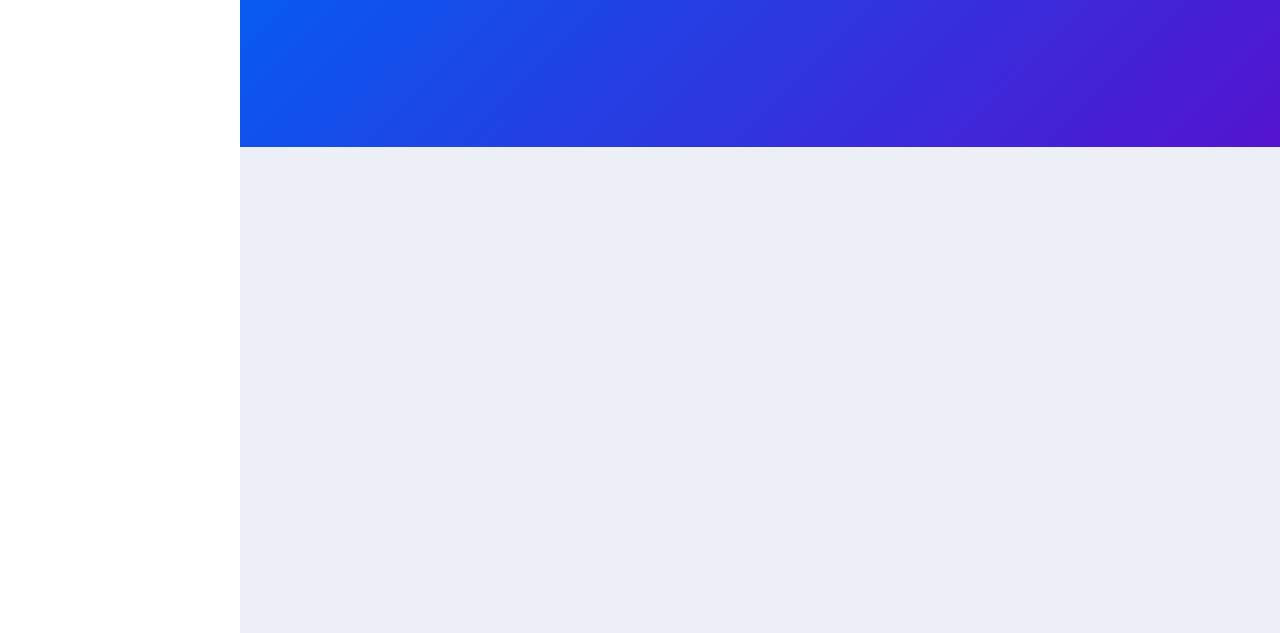
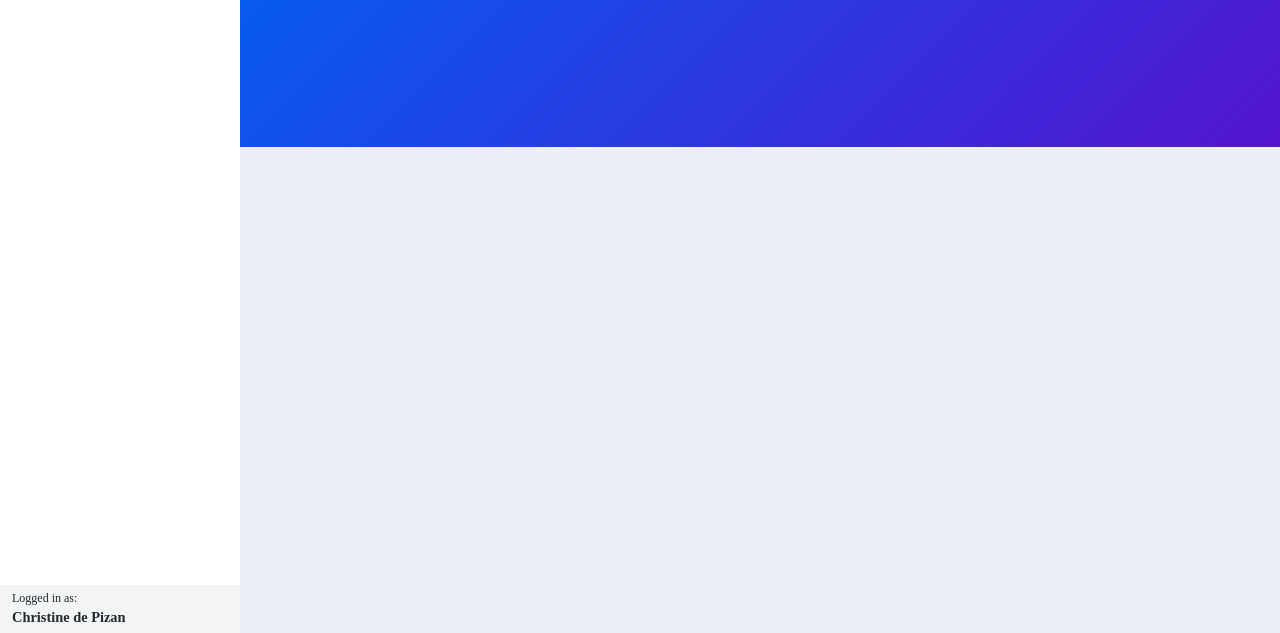
Before and after one commit to vangamo/wpcare5, an Astro site in the folder astro_mockup/: page / in a window 1280 px wide. Shown: the part 167-800 px from the top of the page. Built offline with nearby package versions, Linux system fonts and the light colour scheme; Astro itself is replaced by a stand-in of ours.

Commit message:
Add login box.

```diff
--- a/astro_mockup/src/components/Navigation.astro
+++ b/astro_mockup/src/components/Navigation.astro
@@ -24,4 +24,8 @@ const menu = [
       }
     </ul>
   </nav>
+  <dl class="sidenav__footer">
+    <dt class="sidenav__footer--subtitle">Logged in as:</dt>
+    <dd class="sidenav__footer--title">Christine de Pizan</dd>
+  </dl>
 </section>
--- a/astro_mockup/src/styles/layout/_navigation.scss
+++ b/astro_mockup/src/styles/layout/_navigation.scss
@@ -19,4 +19,31 @@
     text-decoration: none;
     cursor: pointer;
   }
+
+
+&__footer {
+  height: $height_loginbox;
+  display: flex;
+  flex-direction: column;
+  justify-content: center;
+
+  padding: .75rem;
+
+  font-size: .9rem;
+  background-color: rgba(33,40,50,.05);
+  color: #212832;
+
+  transform: translateY($height_header);
+
+  &--subtitle {
+    font-size: .75rem;
+    font-weight: 300
+  }
+
+  &--title {
+    font-size: .9rem
+  }
 }
+
+
+}
```
